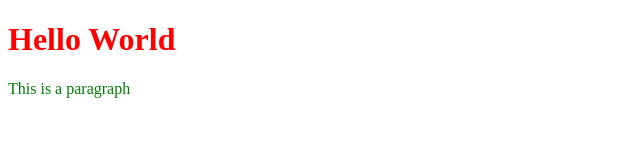
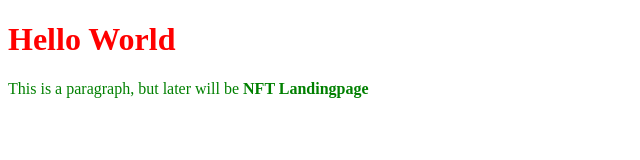
Before and after one commit to DarStas/DarStas.github.io, a plain HTML site: page index.html in a window 1280 px wide. Shown: the whole page, without its empty margins (0-640 px from the left). Drawn offline with Linux system fonts and the light colour scheme.

Commit message:
Initial commit

```diff
--- a/index.html
+++ b/index.html
@@ -4,11 +4,11 @@
     <meta charset="UTF-8">
     <meta http-equiv="X-UA-Compatible" content="IE=edge">
     <meta name="viewport" content="width=device-width, initial-scale=1.0">
-    <title>Document</title>
+    <title>NFT Landingpage</title>
     <link rel="stylesheet" href="style.css">
 </head>
 <body>
     <h1>Hello World</h1>
-    <p>This is a paragraph</p>
+    <p>This is a paragraph, but later will be <span>NFT Landingpage</span></p>
 </body>
 </html>
--- a/style.css
+++ b/style.css
@@ -9,3 +9,7 @@ h1 {
 p {
     color: green;
 }
+
+span {
+    font-weight: bold;
+}
```
